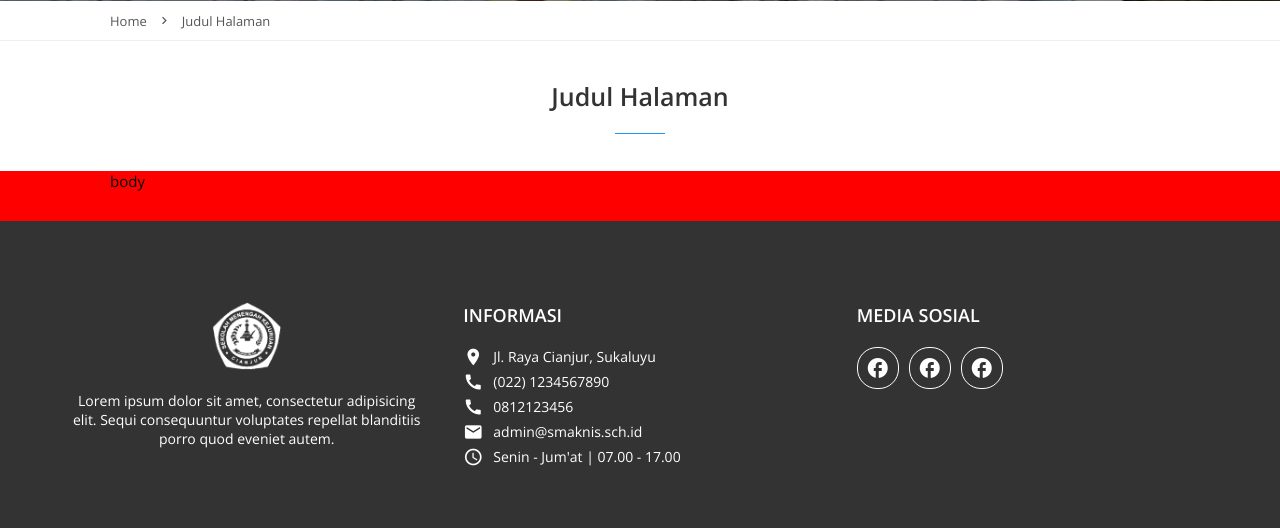
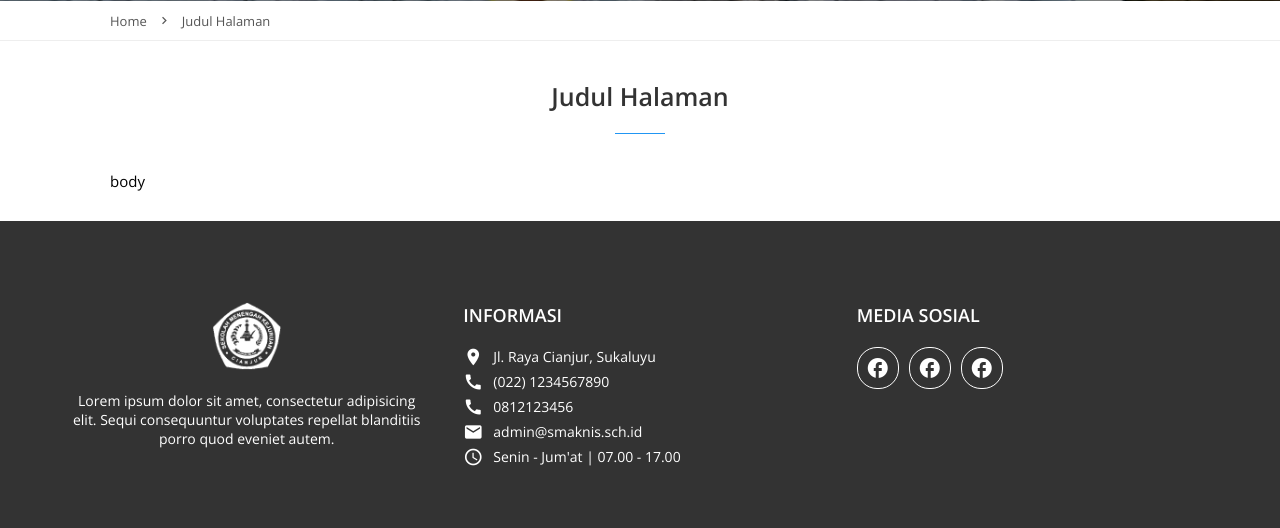
Before and after one commit to yandyrohman/school, a CodeIgniter app: the page made by application/views/pages/layout.php in a window 1280 px wide. Shown: the part 399-927 px from the top of the page. Run offline with CodeIgniter, Linux system fonts and the light colour scheme.

Commit message:
layout pages

```diff
--- a/css/page-layout.css
+++ b/css/page-layout.css
@@ -86,7 +86,6 @@
   position: absolute;
   width: 100%;
   height: max-content;
-  background: red;
   top: calc(50% + 170px);
   left: 0;
 }
```
